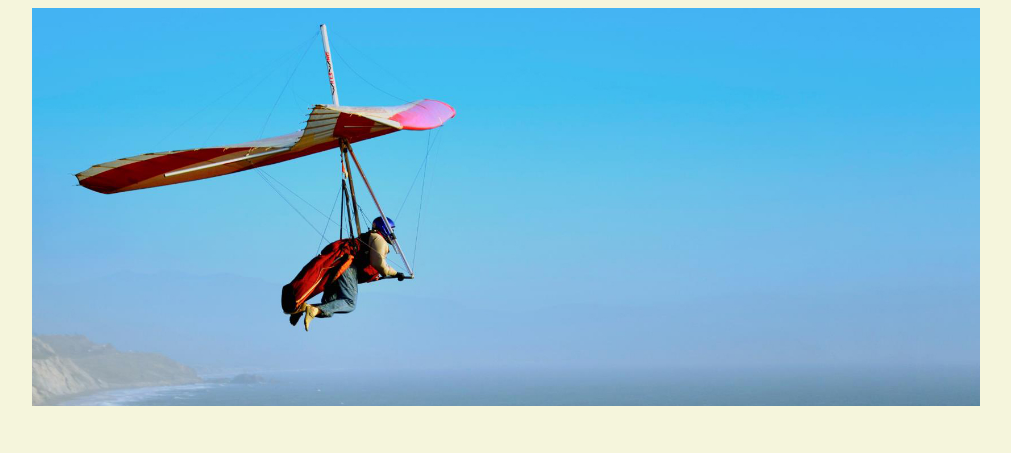
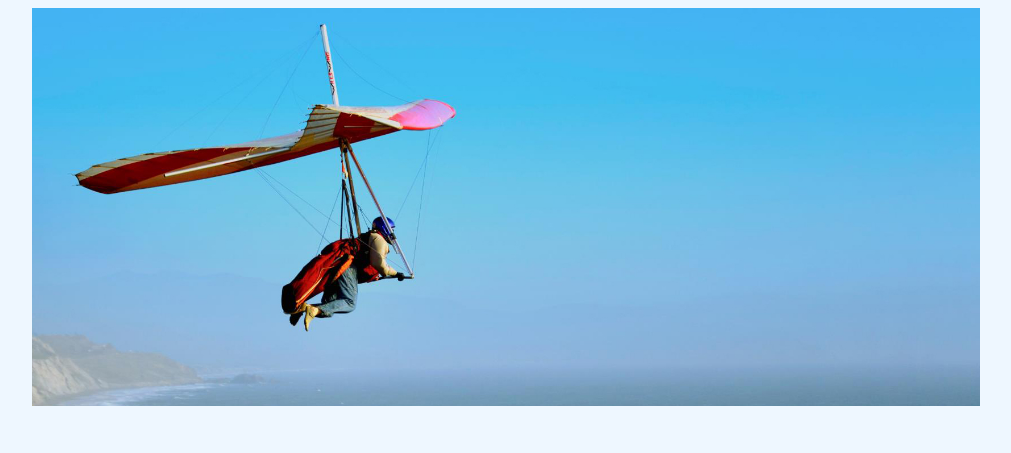
Before and after one commit to ehurdle/ehurdle.github.io, a plain HTML site: page index.html in a window 1280 px wide. Shown: the top 453 px of the page, without its empty margins (134-1145 px from the left). Drawn offline with Linux system fonts and the light colour scheme.

Commit message:
Use light blue site background
Co-authored-by: Copilot App <223556219+Copilot@users.noreply.github.com>

```diff
--- a/css/master.css
+++ b/css/master.css
@@ -13,7 +13,7 @@
   }
 
   body {
-    background-color: beige;/* set the background color here */
+    background-color: #eef7ff;/* set the background color here */
     color: black;/* set the text color to black here */
     font-family: Georgia, "Times New Roman", serif;/* set the font here */
     text-align: center;/* set the text alignment here */
```
